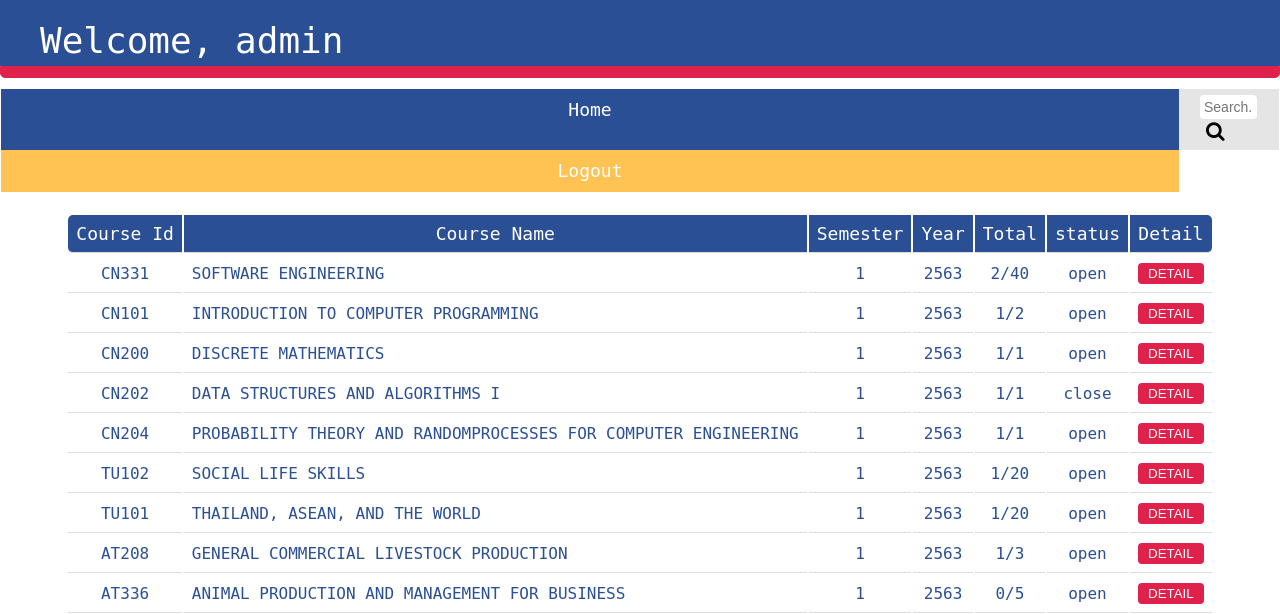
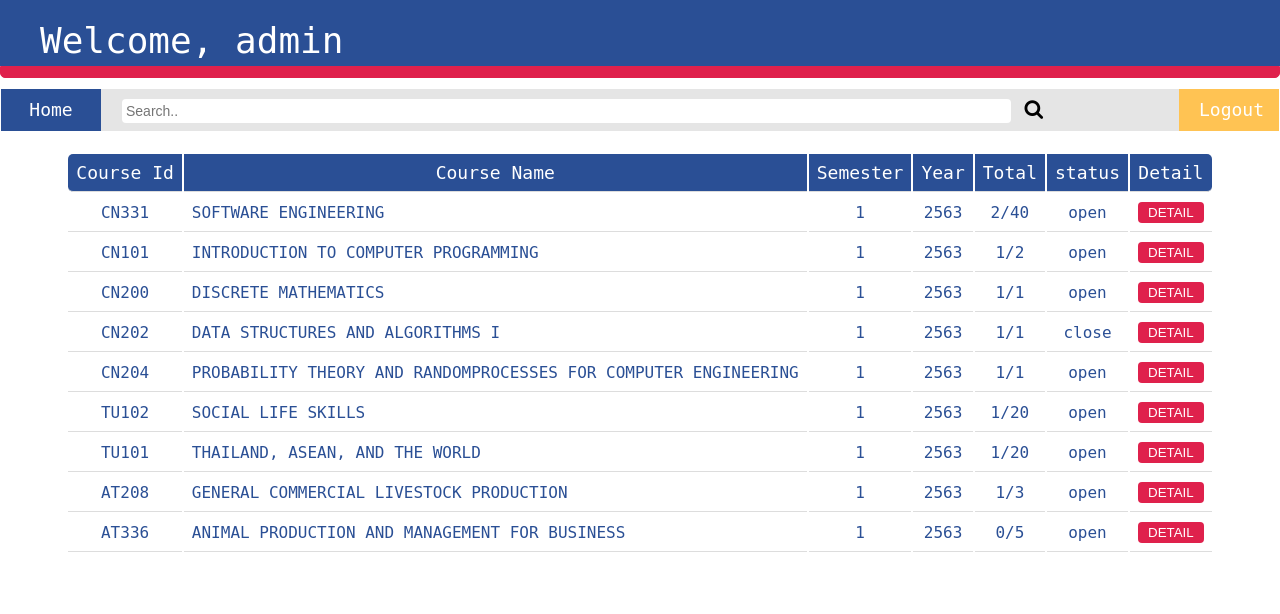
Before and after one commit to PornnapatTos/REGISTER-WEB-APPLICATION, a Django app: page /admin in a window 1280 px wide. Shown: the top 614 px of the page. Run offline with Django 3.2, Linux system fonts and the light colour scheme; a user stored in the database is signed in; data comes from the database, SQL or seed files in the repository.

Commit message:
Update layout.css
layout top-nav

```diff
--- a/reg/users/static/css/layout.css
+++ b/reg/users/static/css/layout.css
@@ -139,7 +139,7 @@ h3{
 
 .topnav-admin{
     display: grid;
-    grid-template-columns: auto 100px;
+    grid-template-columns: 100px auto 100px;
     background-color: #FFFFFF;
     border-color: #FFFFFF;
     margin: 0px;
```
